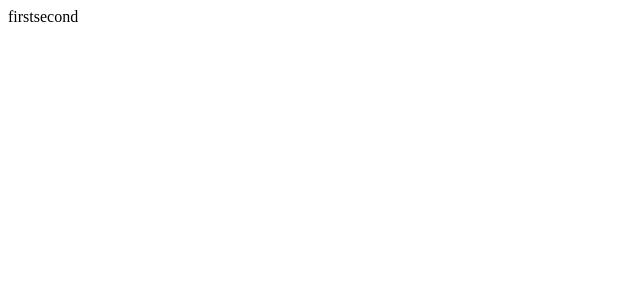
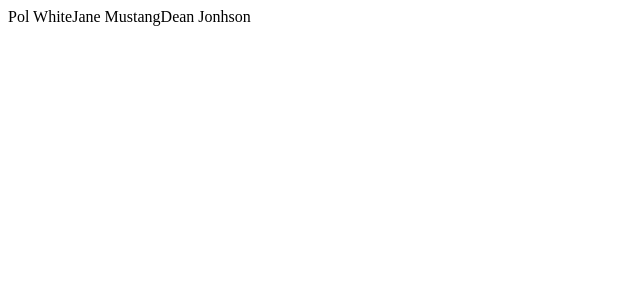
Before and after one commit to shuspes/human-resource, a React app: page / in a window 1280 px wide. Shown: the top 300 px of the page, without its empty margins (0-640 px from the left). Built offline with nearby package versions, Linux system fonts and the light colour scheme.

Commit message:
Rename users data to peoples. Update peoples data.

```diff
--- a/components/App.js
+++ b/components/App.js
@@ -1,13 +1,13 @@
 import React from 'react';
-import users from "../data/users";
+import { peoples } from "../data/peoples";
 
 class App extends React.Component {
     render() {
         return (
         	<div>
 		        {
-		        	users.map((user, index) => {
-						return(<span key={index}>{user.name}</span>);
+		        	peoples.map((people, index) => {
+						return(<span key={index}>{`${people.FirstName} ${people.LastName}`}</span>);
 		        	})
 		        }
         	</div>
--- /dev/null
+++ b/data/peoples.js
@@ -0,0 +1,71 @@
+export const peoples = [
+    {
+        Id: "1",
+        FirstName: "Pol",
+        LastName: "White",
+        FullName: "Pol White",
+        Gender: "male",
+        Age: "34",
+        Email: "pol.white@fake.com",
+        Phone: "375-33-4561289"
+    },
+    {
+        Id: "2",
+        FirstName: "Jane",
+        LastName: "Mustang",
+        FullName: "Jane Mustang",
+        Gender: "female",
+        Age: "25",
+        Email: "jane.mustang@fake.com",
+        Phone: "375-29-9876734"
+    },
+    {
+        Id: "3",
+        FirstName: "Dean",
+        LastName: "Jonhson",
+        FullName: "Dean Jonhson",
+        Gender: "male",
+        Age: "56",
+        Email: "dean.jonhson@fake.com",
+        Phone: "375-44-6548965"
+    }
+];
+
+export const peoplesTableColumns = [
+    {
+        Code: "FirstName",
+        Type: "string",
+        Name: "First Name",
+        DisplayOrder: 0
+    },
+    {
+        Code: "LastName",
+        Type: "string",
+        Name: "Last Name",
+        DisplayOrder: 1
+    },
+    {
+        Code: "Gender",
+        Type: "select",
+        Name: "Gender",
+        DisplayOrder: 2
+    },
+    {
+        Code: "Age",
+        Type: "number",
+        Name: "Age",
+        DisplayOrder: 3
+    },
+    {
+        Code: "Email",
+        Type: "string",
+        Name: "Email",
+        DisplayOrder: 4
+    },
+    {
+        Code: "Phone",
+        Type: "string",
+        Name: "Phone",
+        DisplayOrder: 5
+    }
+];
--- a/data/users.js
+++ /dev/null
@@ -1,14 +0,0 @@
-const users = [
-	{
-		name: "first",
-		lastName: "user",
-		age: 21
-	},
-	{
-		name: "second",
-		lastName: "user",
-		age: 45
-	}
-];
-
-export default users;
```
